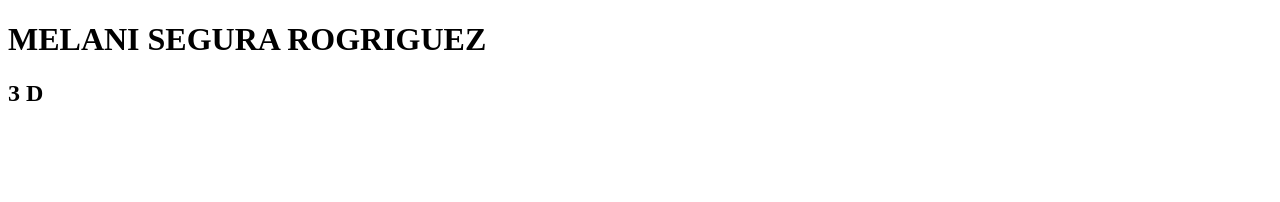
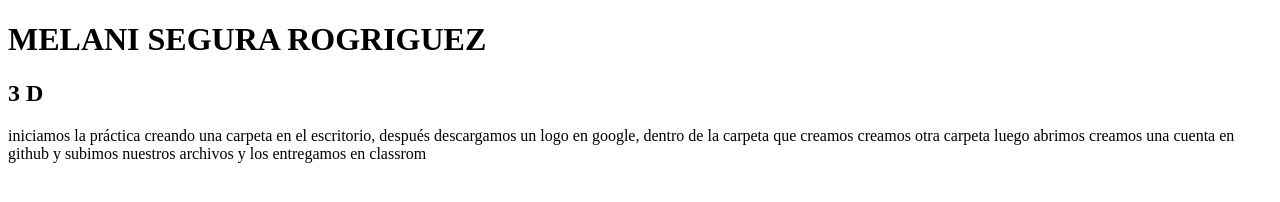
Before and after one commit to melanisegurarodriguez7-ops/mely-y-zoemi, a plain HTML site: page index.html in a window 1280 px wide. Drawn offline with Linux system fonts and the light colour scheme.

Commit message:
Update index.html

```diff
--- a/index.html
+++ b/index.html
@@ -12,6 +12,7 @@
 <body>
   <h1>MELANI SEGURA ROGRIGUEZ</h1>
   <H2>3 D</H2>
-  <p></p>
+  <p>iniciamos la práctica creando una carpeta en el escritorio, después descargamos un logo en google, dentro de la carpeta que creamos creamos otra carpeta luego abrimos creamos una cuenta en github y subimos nuestros archivos y los entregamos en classrom </p>
 </body>
+
 </html>
```
